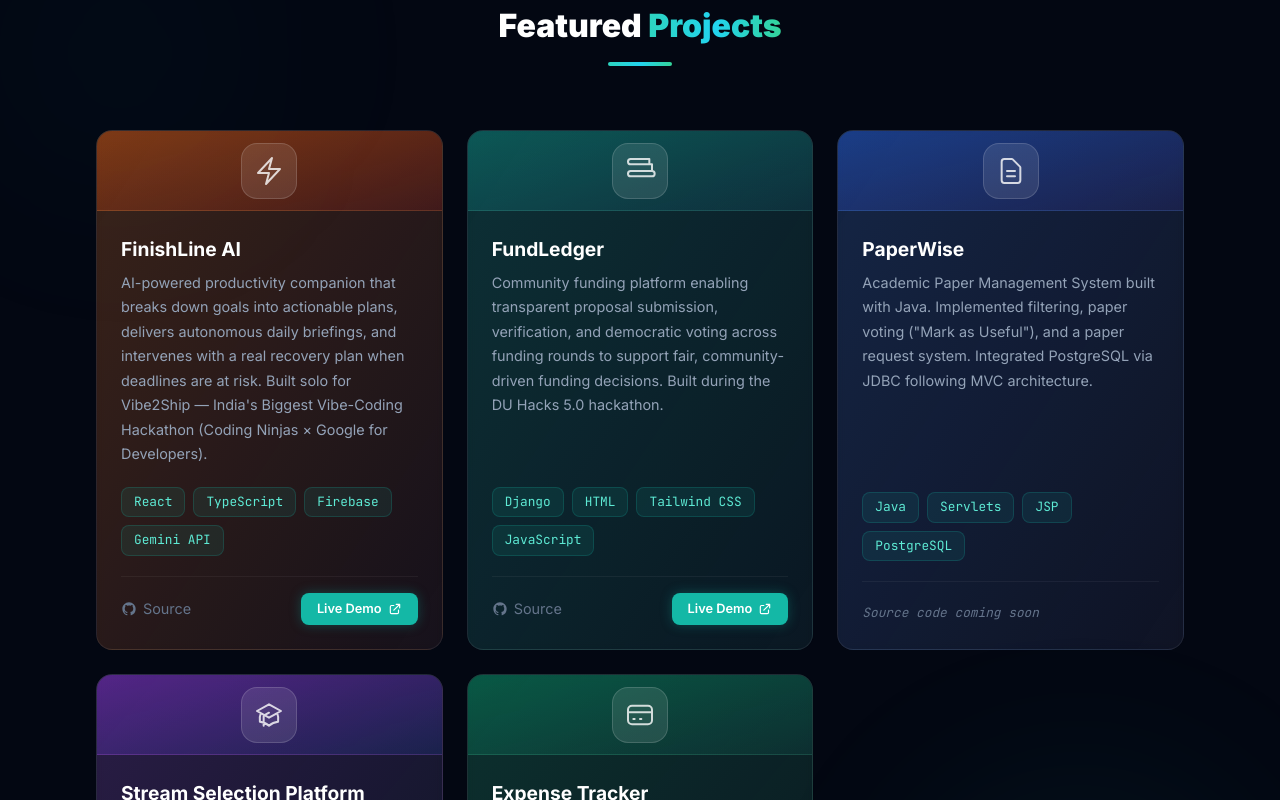
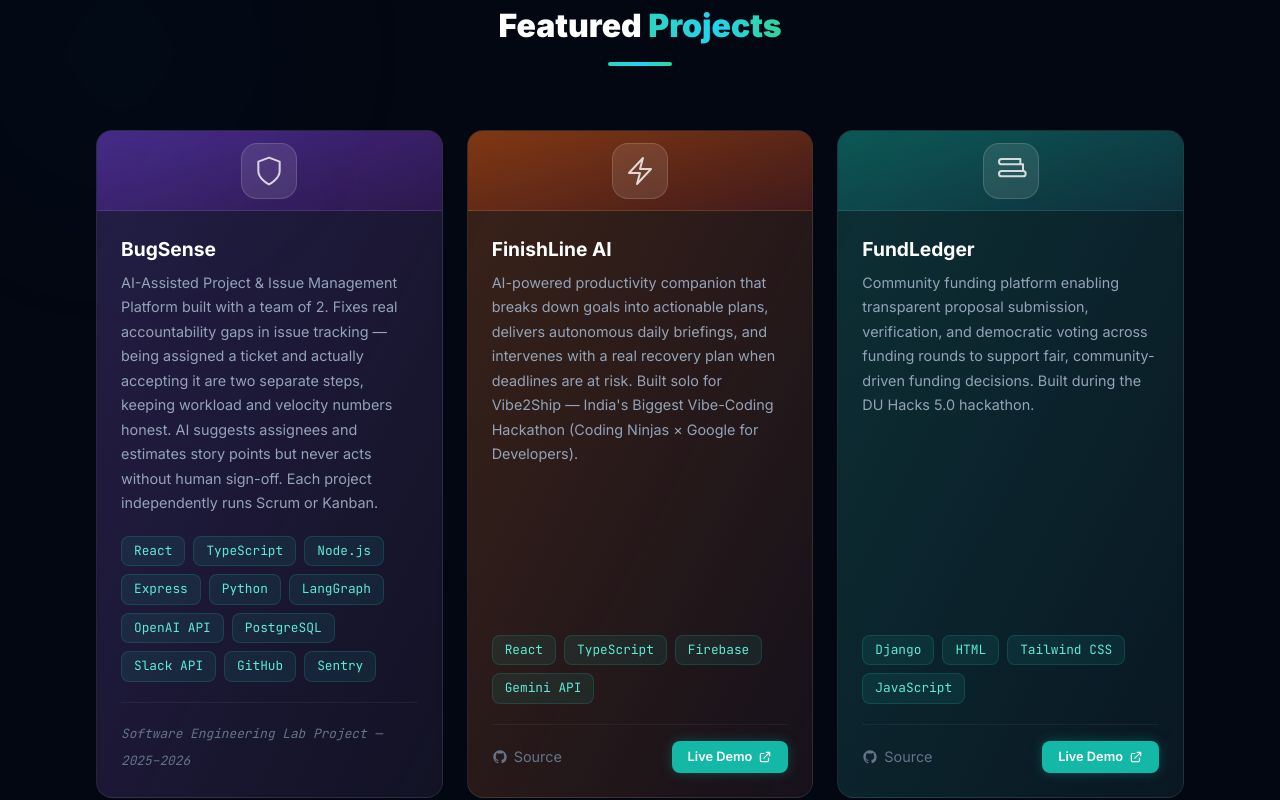
Before and after one commit to KRISHTI2503/my-portfolio, a React (Vite) app: page / in a window 1280 px wide. Shown: the part 2100-2900 px from the top of the page. Built offline with nearby package versions, Linux system fonts and the light colour scheme.

Commit message:
Add BugSense hackathon card, project card, and Tic Tech Toe 2026 certificate

```diff
--- a/src/components/Achievements.jsx
+++ b/src/components/Achievements.jsx
@@ -30,7 +30,7 @@ const hackathons = [
     color: 'from-teal-500/15 to-emerald-500/5',
     border: 'border-teal-500/25',
     badge: 'bg-teal-500/10 text-teal-300 border-teal-500/20',
-    cert: '/certificates/tic-tech-toe-4.0.jpeg',
+    cert: '/certificates/tic_tech_Toe_certi_2026.pdf',
   },
   {
     title: 'Vibe2Ship — Coding Ninjas × Google for Developers',
@@ -41,6 +41,17 @@ const hackathons = [
     border: 'border-purple-500/25',
     badge: 'bg-purple-500/10 text-purple-300 border-purple-500/20',
     cert: '/certificates/vibe2ship.jpeg',
+  },
+  {
+    title: "BugSense — Tic Tech Toe '26",
+    description: 'AI-Integrated workflow automation engine resolving context fragmentation across developer messaging, issue tracking, and code repositories. Built customizable workflow engines triggering automated GitHub branch creation on task acceptance, integrated LangGraph orchestration for repository-aware debugging, and multi-channel urgency routing via Slack, SMS, and Email.',
+    date: '2026',
+    type: 'Hackathon',
+    color: 'from-purple-500/15 to-violet-500/5',
+    border: 'border-purple-500/25',
+    badge: 'bg-purple-500/10 text-purple-300 border-purple-500/20',
+    cert: '/certificates/tic_tech_Toe_certi_2026.pdf',
+    tag: 'Finalist',
   },
   {
     title: 'CCNA: Introduction to Networks',
--- a/src/components/Projects.jsx
+++ b/src/components/Projects.jsx
@@ -2,6 +2,20 @@ import useReveal from '../hooks/useReveal'
 import SectionTitle from './SectionTitle'
 
 const projects = [
+  {
+    title: 'BugSense',
+    description: 'AI-Assisted Project & Issue Management Platform built with a team of 2. Fixes real accountability gaps in issue tracking — being assigned a ticket and actually accepting it are two separate steps, keeping workload and velocity numbers honest. AI suggests assignees and estimates story points but never acts without human sign-off. Each project independently runs Scrum or Kanban.',
+    tags: ['React', 'TypeScript', 'Node.js', 'Express', 'Python', 'LangGraph', 'OpenAI API', 'PostgreSQL', 'Slack API', 'GitHub', 'Sentry'],
+    // Bug/shield icon
+    icon: 'M12 22s8-4 8-10V5l-8-3-8 3v7c0 6 8 10 8 10z',
+    color: 'from-violet-500/20 to-purple-500/5',
+    headerGradient: 'from-violet-600/40 to-purple-900/30',
+    accent: '#8b5cf6',
+    github: null,
+    live: null,
+    status: 'Software Engineering Lab Project — 2025–2026',
+    featured: true,
+  },
   {
     title: 'FinishLine AI',
     description: 'AI-powered productivity companion that breaks down goals into actionable plans, delivers autonomous daily briefings, and intervenes with a real recovery plan when deadlines are at risk. Built solo for Vibe2Ship — India\'s Biggest Vibe-Coding Hackathon (Coding Ninjas × Google for Developers).',
```
Also changed, not shown: 1 other file (tests, documents, lock files or other folders).
